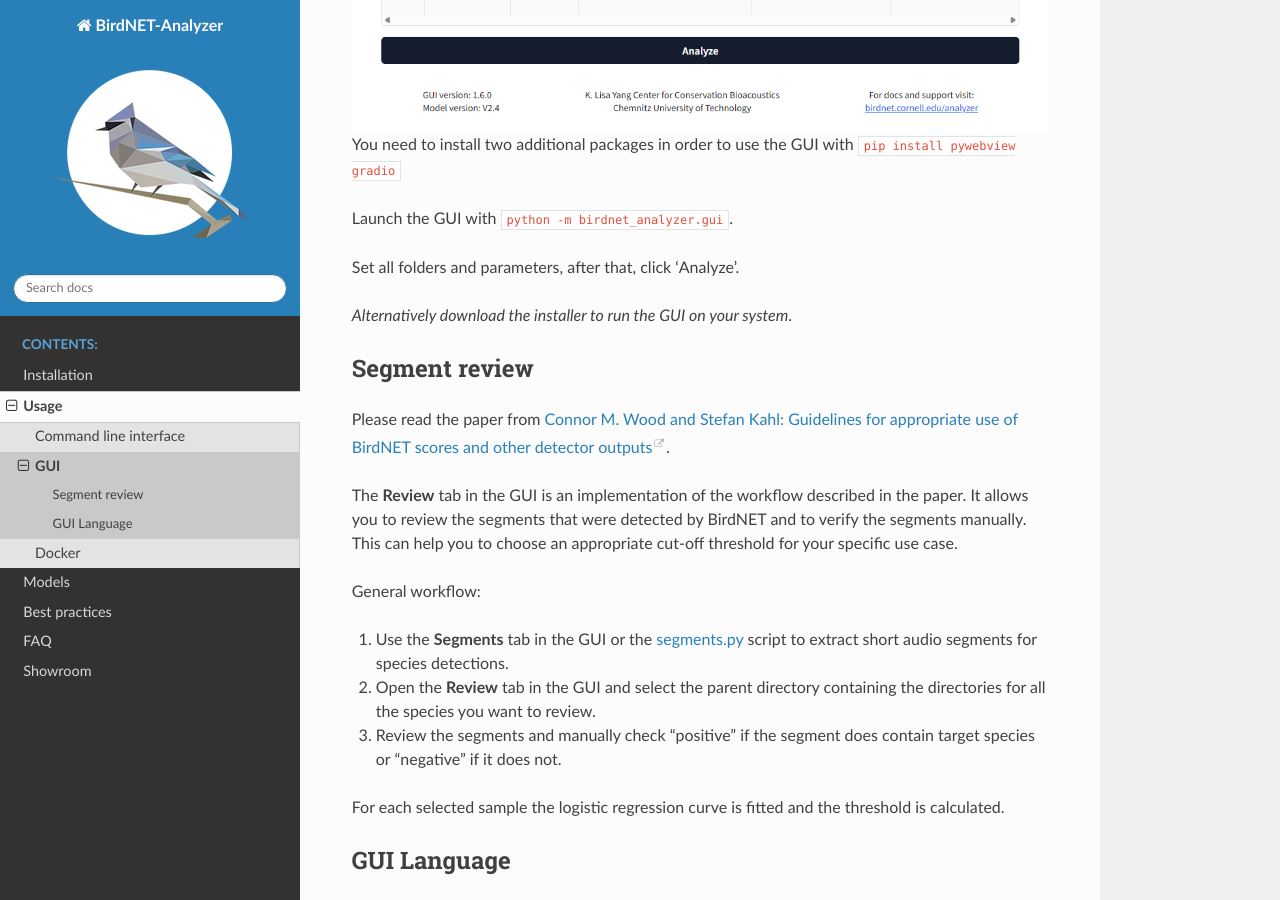
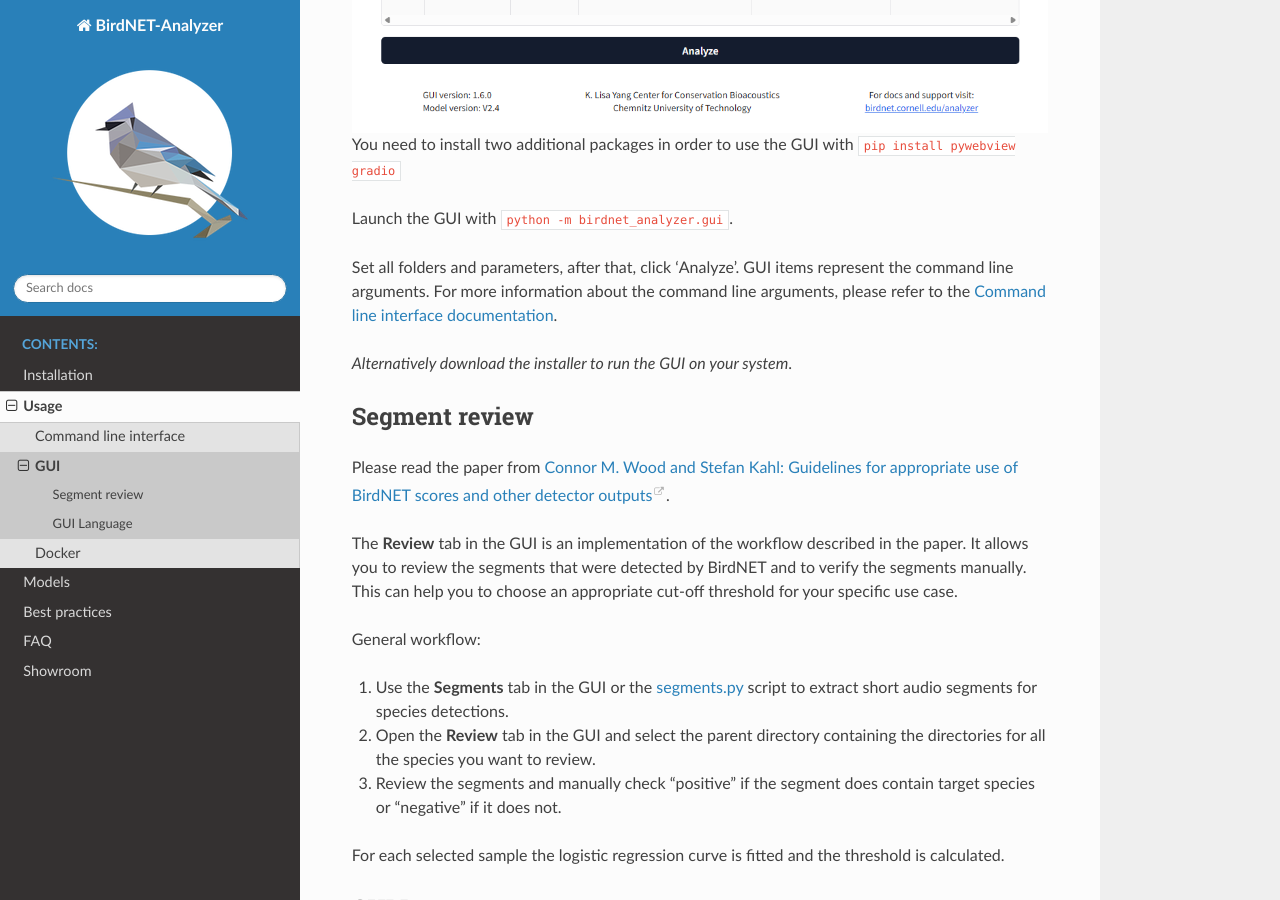
Before and after one commit to kahst/BirdNET-Analyzer, a Sphinx documentation site: the page built from docs/usage/gui.rst, in a window 1280 px wide and 900 px high, scrolled down 730 px. Built offline with Sphinx 7.4.7 and the Read the Docs theme 3.1.0, drawn with Linux system fonts in a browser that asks for light colours.

Commit message:
minor formatting

```diff
--- a/docs/installation.rst
+++ b/docs/installation.rst
@@ -11,7 +11,8 @@
 
 For more information on how to use this feature, please visit the `Raven Pro Knowledge Base <https://ravensoundsoftware.com/article-categories/learning-detector/>`_.
 
-`Download the newest model version here <https://tuc.cloud/index.php/s/2TX59Qda2X92Ppr/download/BirdNET_GLOBAL_6K_V2.4_Model_Raven.zip>`_, extract the zip-file and move the extracted folder to the Raven models folder. On Windows, the models folder is `C:\\Users\\<Your user name>\\Raven Pro 1.6\\Models`. Start Raven Pro and select *BirdNET_GLOBAL_6K_V2.4_Model_Raven* as learning detector.
+`Download the newest model version here <https://tuc.cloud/index.php/s/2TX59Qda2X92Ppr/download/BirdNET_GLOBAL_6K_V2.4_Model_Raven.zip>`_, extract the zip-file and move the extracted folder to the Raven models folder.
+On Windows, the models folder is ``C:\Users\<Your user name>\Raven Pro 1.6\Models``. Start Raven Pro and select *BirdNET_GLOBAL_6K_V2.4_Model_Raven* as learning detector.
 
 Python Package
 --------------
--- a/docs/usage/cli.rst
+++ b/docs/usage/cli.rst
@@ -1,5 +1,7 @@
 Command line interface
 ======================
+
+.. _cli-docs:
 
 birdnet_analyzer.analyze
 ------------------------
--- a/docs/usage/gui.rst
+++ b/docs/usage/gui.rst
@@ -12,7 +12,8 @@
 
 Launch the GUI with ``python -m birdnet_analyzer.gui``.
 
-Set all folders and parameters, after that, click 'Analyze'.
+Set all folders and parameters, after that, click 'Analyze'. GUI items represent the command line arguments.
+For more information about the command line arguments, please refer to the :ref:`Command line interface documentation <cli-docs>`.
 
 `Alternatively download the installer to run the GUI on your system`.
 
```
